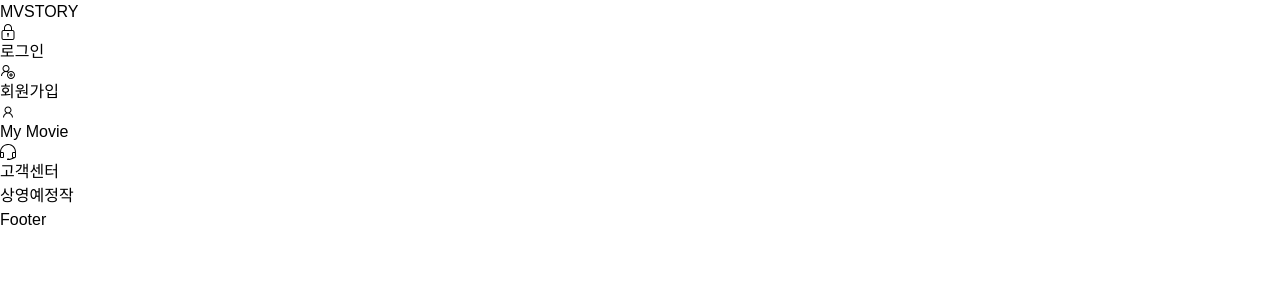
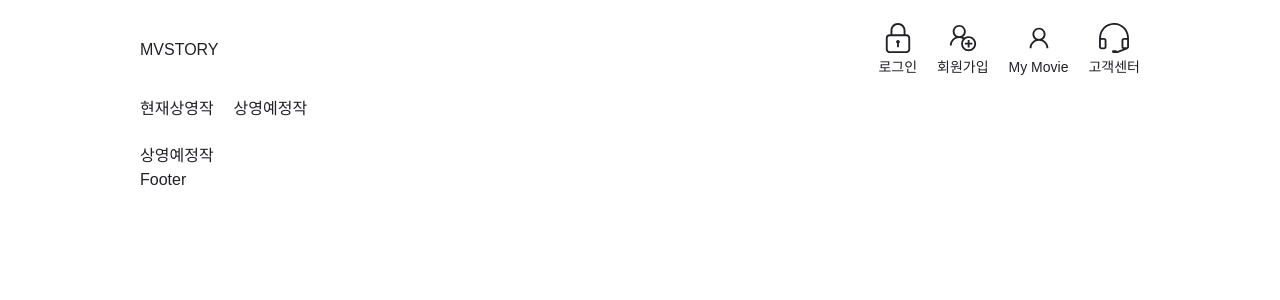
Before and after one commit to hyeeons/movie_story, a React (Create React App) app: page /upcomming in a window 1280 px wide. Shown: the top 300 px of the page. Built offline with nearby package versions, Linux system fonts and the light colour scheme.

Commit message:
헤더 레이아웃, 기본색상변경

```diff
--- a/src/App.tsx
+++ b/src/App.tsx
@@ -1,13 +1,14 @@
 import React from "react";
 import Routers from "./Routers";
-
 
 function App() {
   return (
     // <div className="App">
     //   <header className="App-header">안녕!</header>
     // </div>
-    <Routers />
+    <div className="text-default">
+      <Routers />
+    </div>
   );
 }
 
--- a/src/components/layout/Header.tsx
+++ b/src/components/layout/Header.tsx
@@ -4,31 +4,36 @@ import { LiaUserPlusSolid } from "react-icons/lia";
 import { LiaUser } from "react-icons/lia";
 import { SlEarphonesAlt } from "react-icons/sl";
 
+const MenuArr = [
+  { icon: <SlLock />, text: "로그인" },
+  { icon: <LiaUserPlusSolid />, text: "회원가입" },
+  { icon: <LiaUser />, text: "My Movie" },
+  { icon: <SlEarphonesAlt />, text: "고객센터" },
+];
+
 const Header: React.FC = () => (
-  <div>
-    <div>
+  <div className="flex flex-col justify-center h-[144px] gap-5">
+    <div className="flex items-center justify-between ">
       <h1>
         <a href="#">MVSTORY</a>
       </h1>
-      <div>
-        <div>
-          <SlLock />
-          <span>로그인</span>
-        </div>
-        <div>
-          <LiaUserPlusSolid />
-          <span>회원가입</span>
-        </div>
-        <div>
-          <LiaUser />
-          <span>My Movie</span>
-        </div>
-        <div>
-          <SlEarphonesAlt />
-          <span>고객센터</span>
-        </div>
+      <div className="flex gap-5">
+        {MenuArr.map(({ icon, text }, index) => (
+          <div key={index} className="flex flex-col items-center gap-1">
+            <div className="text-3xl">{icon}</div>
+            <span className="text-sm">{text}</span>
+          </div>
+        ))}
       </div>
     </div>
+    <ul className="flex gap-5">
+      <li>
+        <a href="#">현재상영작</a>
+      </li>
+      <li>
+        <a href="#">상영예정작</a>
+      </li>
+    </ul>
   </div>
 );
 
--- a/src/components/layout/Layout.tsx
+++ b/src/components/layout/Layout.tsx
@@ -5,11 +5,13 @@ import { Outlet } from "react-router-dom";
 
 const Layout: React.FC = () => (
   <>
-    <Header />
-    <main id="main">
-      <Outlet />
-    </main>
-    <Footer />
+    <div className="max-w-[1000px] mx-auto">
+      <Header />
+      <main id="main">
+        <Outlet />
+      </main>
+      <Footer />
+    </div>
   </>
 );
 
--- a/tailwind.config.js
+++ b/tailwind.config.js
@@ -9,6 +9,7 @@ module.exports = {
       xl: "1440px",
     },
     colors: {
+      default: "#212126",
       blue: "#1fb6ff",
       purple: "#7e5bef",
       pink: "#ff49db",
```
